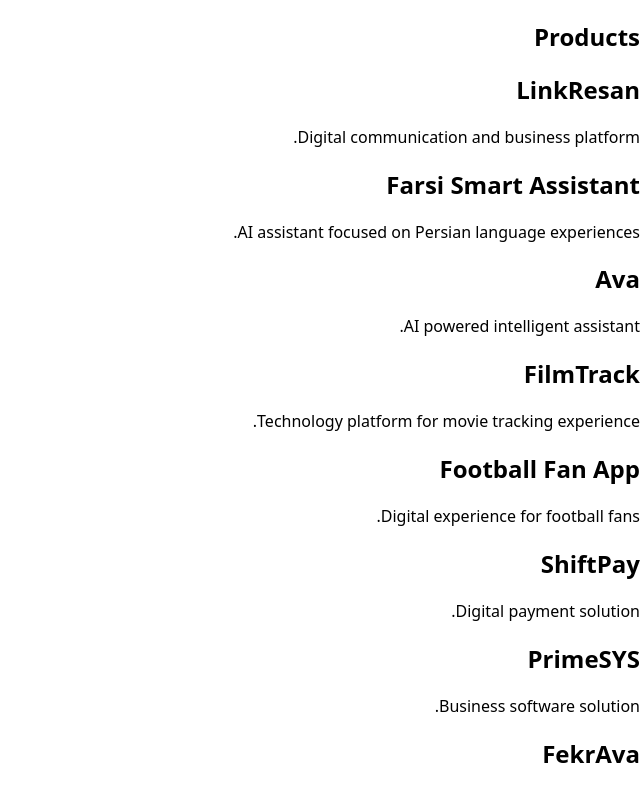
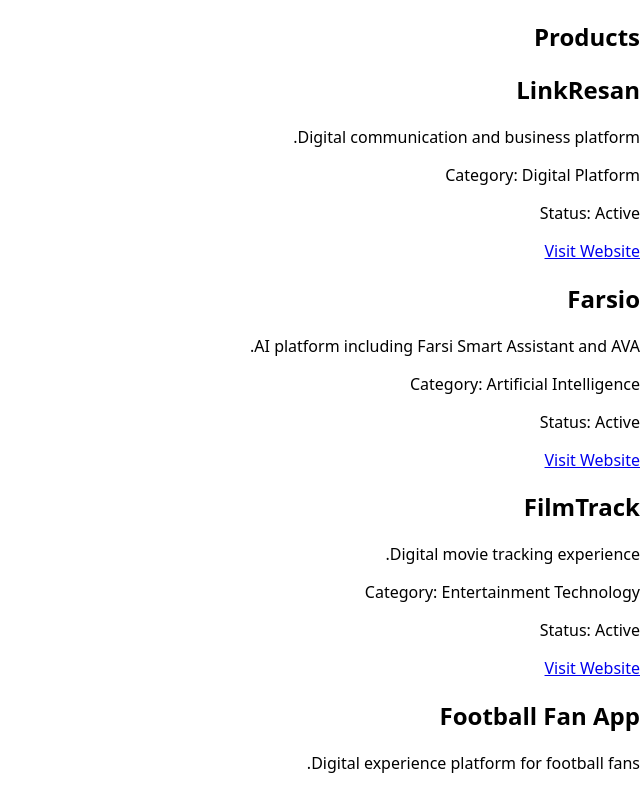
Before and after one commit to AmirMotefaker/amirmotefaker-site, a Next.js app in the folder apps/web/: page /en/products in a window 1280 px wide. Shown: the top 792 px of the page, without its empty margins (640-1280 px from the left). Built offline with nearby package versions, Linux system fonts and the light colour scheme.

Commit message:
feat: integrate premium product content (#17)
* feat: integrate premium product content

* fix: resolve product website typing

```diff
--- a/apps/web/app/[locale]/products/page.tsx
+++ b/apps/web/app/[locale]/products/page.tsx
@@ -1,31 +1,47 @@
-import {products} from "@/content/products";
+import { products } from "@/content/products";
 
-export default function ProductsPage(){
+export default function ProductsPage() {
+  return (
+    <main>
+      <section>
+        <h1>Products</h1>
 
-return (
+        <div>
+          {products.map((product) => {
+            const website =
+              "website" in product &&
+              typeof product.website === "string"
+                ? product.website
+                : undefined;
 
-<section>
+            return (
+              <article key={product.slug}>
+                <h2>{product.name}</h2>
 
-<h1>Products</h1>
+                <p>{product.description}</p>
 
-{products.map((product)=>(
+                <p>
+                  Category: {product.category}
+                </p>
 
-<div key={product.slug}>
+                <p>
+                  Status: {product.status}
+                </p>
 
-<h2>
-{product.title}
-</h2>
-
-<p>
-{product.description}
-</p>
-
-</div>
-
-))}
-
-</section>
-
-);
-
+                {website && (
+                  <a
+                    href={website}
+                    target="_blank"
+                    rel="noopener noreferrer"
+                  >
+                    Visit Website
+                  </a>
+                )}
+              </article>
+            );
+          })}
+        </div>
+      </section>
+    </main>
+  );
 }
--- /dev/null
+++ b/apps/web/content/products/farsio.ts
@@ -0,0 +1,33 @@
+export const farsio = {
+
+name:"Farsio",
+
+slug:"farsio",
+
+website:"https://farsio.ir",
+
+category:"Artificial Intelligence",
+
+description:
+"AI platform including Farsi Smart Assistant and AVA.",
+
+vision:
+"Creating intelligent Persian language experiences.",
+
+technologies:[
+"Artificial Intelligence",
+"Natural Language Processing",
+"Machine Learning"
+],
+
+features:[
+
+"Farsi Smart Assistant",
+
+"AVA AI Assistant"
+
+],
+
+status:"Active"
+
+};
--- /dev/null
+++ b/apps/web/content/products/filmtrack.ts
@@ -0,0 +1,24 @@
+export const filmtrack = {
+
+name:"FilmTrack",
+
+slug:"filmtrack",
+
+website:"https://filmtrack.ir",
+
+category:"Entertainment Technology",
+
+description:
+"Digital movie tracking experience.",
+
+vision:
+"Helping users organize and discover movies.",
+
+technologies:[
+"Web Platform",
+"Cloud"
+],
+
+status:"Active"
+
+};
--- /dev/null
+++ b/apps/web/content/products/football-fan-app.ts
@@ -0,0 +1,22 @@
+export const footballFanApp = {
+
+name:"Football Fan App",
+
+slug:"football-fan-app",
+
+category:"Sports Technology",
+
+description:
+"Digital experience platform for football fans.",
+
+vision:
+"Connecting football communities digitally.",
+
+technologies:[
+"Mobile Development",
+"Cloud"
+],
+
+status:"Active"
+
+};
--- a/apps/web/content/products/index.ts
+++ b/apps/web/content/products/index.ts
@@ -1,67 +1,20 @@
+import {linkresan} from "./linkresan";
+import {farsio} from "./farsio";
+import {filmtrack} from "./filmtrack";
+import {footballFanApp} from "./football-fan-app";
+import {shiftpay} from "./shiftpay";
+import {primesys} from "./primesys";
+import {zobdino} from "./zobdino";
+
+
 export const products = [
 
-{
-slug:"linkresan",
-title:"LinkResan",
-category:"Digital Platform",
-description:
-"Digital communication and business platform."
-},
-
-{
-slug:"farsi-smart-assistant",
-title:"Farsi Smart Assistant",
-category:"Artificial Intelligence",
-description:
-"AI assistant focused on Persian language experiences."
-},
-
-{
-slug:"ava",
-title:"Ava",
-category:"Artificial Intelligence",
-description:
-"AI powered intelligent assistant."
-},
-
-{
-slug:"filmtrack",
-title:"FilmTrack",
-category:"Entertainment Technology",
-description:
-"Technology platform for movie tracking experience."
-},
-
-{
-slug:"football-fan-app",
-title:"Football Fan App",
-category:"Sports Technology",
-description:
-"Digital experience for football fans."
-},
-
-{
-slug:"shiftpay",
-title:"ShiftPay",
-category:"FinTech",
-description:
-"Digital payment solution."
-},
-
-{
-slug:"primesys",
-title:"PrimeSYS",
-category:"Enterprise Software",
-description:
-"Business software solution."
-},
-
-{
-slug:"fekrava",
-title:"FekrAva",
-category:"Podcast & Knowledge",
-description:
-"Book summary podcast platform."
-}
+linkresan,
+farsio,
+filmtrack,
+footballFanApp,
+shiftpay,
+primesys,
+zobdino
 
 ];
--- /dev/null
+++ b/apps/web/content/products/linkresan.ts
@@ -0,0 +1,26 @@
+export const linkresan = {
+
+name:"LinkResan",
+
+slug:"linkresan",
+
+website:"https://linkresan.ir",
+
+category:"Digital Platform",
+
+description:
+"Digital communication and business platform.",
+
+vision:
+"Building smarter digital connections.",
+
+technologies:[
+"Next.js",
+".NET",
+"Cloud",
+"AI"
+],
+
+status:"Active"
+
+};
--- /dev/null
+++ b/apps/web/content/products/primesys.ts
@@ -0,0 +1,24 @@
+export const primesys = {
+
+name:"PrimeSYS",
+
+slug:"primesys",
+
+website:"https://primesys.ir",
+
+category:"Enterprise Software",
+
+description:
+"Enterprise software solution.",
+
+vision:
+"Creating efficient business systems.",
+
+technologies:[
+"Software Architecture",
+"Enterprise Systems"
+],
+
+status:"Active"
+
+};
--- /dev/null
+++ b/apps/web/content/products/shiftpay.ts
@@ -0,0 +1,24 @@
+export const shiftpay = {
+
+name:"ShiftPay",
+
+slug:"shiftpay",
+
+website:"https://shiftpay.ir",
+
+category:"FinTech",
+
+description:
+"Digital payment solution.",
+
+vision:
+"Simplifying financial experiences.",
+
+technologies:[
+"FinTech",
+"Cloud"
+],
+
+status:"Active"
+
+};
--- /dev/null
+++ b/apps/web/content/products/zobdino.ts
@@ -0,0 +1,25 @@
+export const zobdino = {
+
+name:"Zobdino",
+
+slug:"zobdino",
+
+website:"https://zobdino.ir",
+
+category:"AI Podcast & Knowledge",
+
+description:
+"AI-powered book summary podcast platform.",
+
+vision:
+"Making knowledge accessible through artificial intelligence.",
+
+technologies:[
+"Artificial Intelligence",
+"Audio Processing",
+"Content Generation"
+],
+
+status:"Active"
+
+};
```
